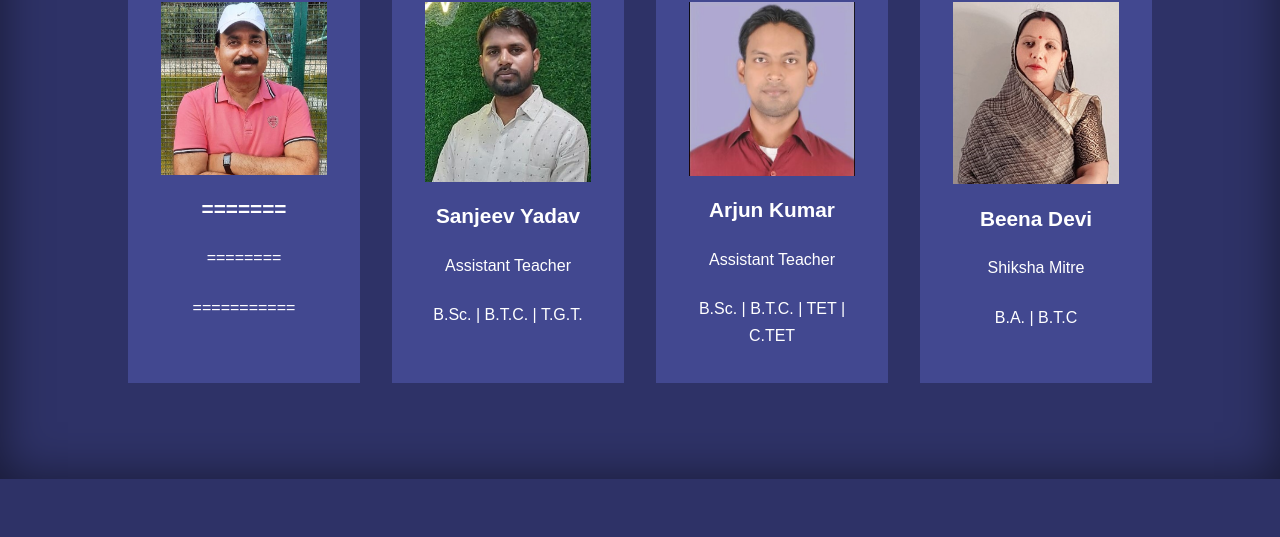
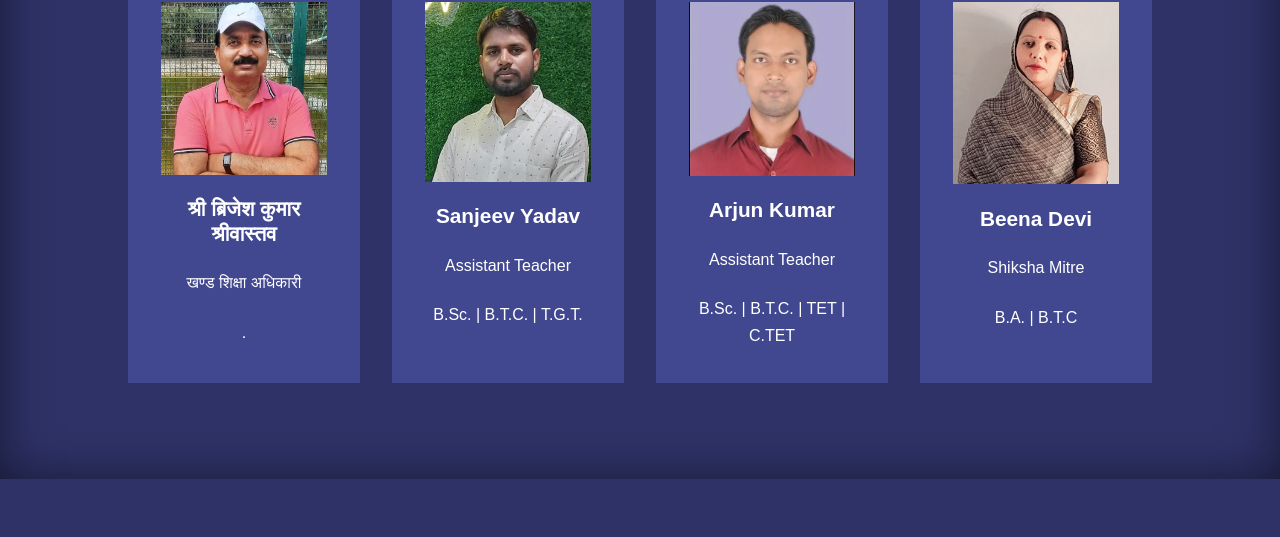
Before and after one commit to empskd/teacher, a plain HTML site: page index.html in a window 1280 px wide. Shown: the part 975-1512 px from the top of the page. Drawn offline with Linux system fonts and the light colour scheme.

Commit message:
Update index.html

```diff
--- a/index.html
+++ b/index.html
@@ -76,9 +76,9 @@
                     <img src="teacher/d.jpeg" alt="">
                 </div>
                 <div class="team__member-info">
-                    <h4>=======</h4>
-                    <p>========</p>
-                    <p>===========</p>
+                    <h4>श्री ब्रिजेश कुमार श्रीवास्तव</h4>
+                    <p>खण्ड शिक्षा अधिकारी</p>
+                    <p>.</p>
                 </div>
             </article>
             <article class="team__member">
```
